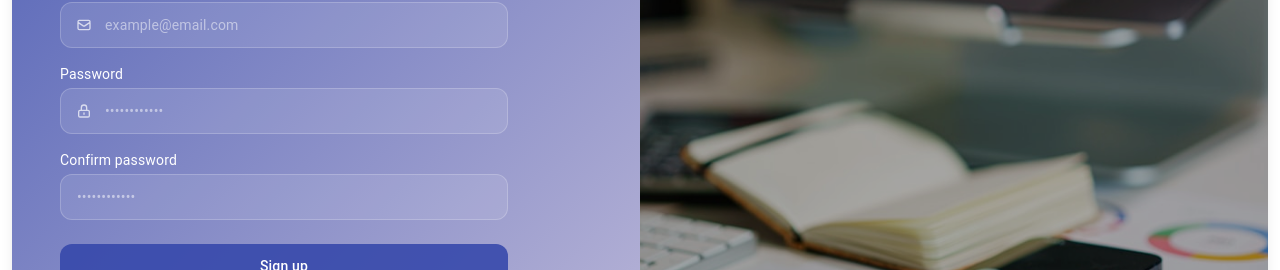
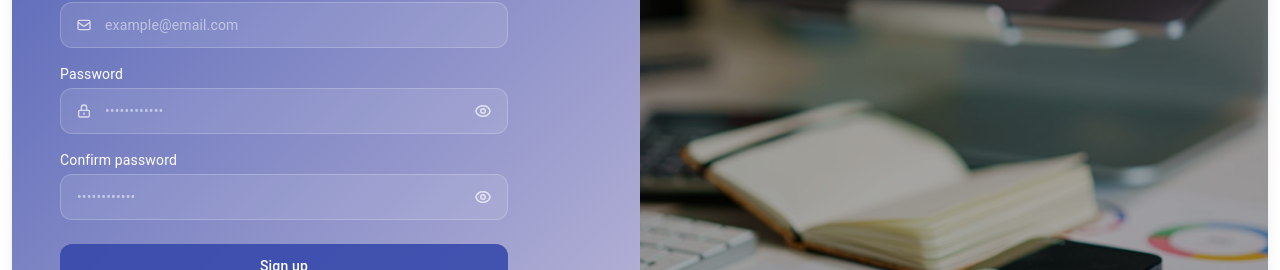
Before and after one commit to Seraj-Omar/Personal-Finance-and-Bill-Splitting-Assistant, a Next.js app: page /auth/register in a window 1280 px wide. Shown: the part 280-550 px from the top of the page. Built offline with nearby package versions, Linux system fonts and the light colour scheme; what @mui/material-nextjs would draw is missing.

Commit message:
add HiOutlineEye to password

```diff
--- a/src/modules/auth/components/AuthForm.tsx
+++ b/src/modules/auth/components/AuthForm.tsx
@@ -8,6 +8,7 @@ import { loginSchema, registerSchema } from "../schema/auth.schema";
 import { z } from "zod";
 import { useRouter } from "next/navigation";
 import { loginUser, registerUser } from "../services/auth.api";
+import { HiOutlineEye, HiOutlineEyeOff } from "react-icons/hi";
 
 
 import {
@@ -32,6 +33,8 @@ const router = useRouter();
   // 🔹 schema حسب النوع
   const schema = isRegister ? registerSchema : loginSchema;
 const [loading, setLoading] = useState(false);
+const [showPassword, setShowPassword] = useState(false);
+const [showConfirmPassword, setShowConfirmPassword] = useState(false);
 
   const {
     register,
@@ -127,15 +130,31 @@ const onSubmit = async (data: FormData) => {
 {/* Password */}
 <div>
   <label className="block text-sm mb-1">Password</label>
+
   <div className="relative">
     <HiOutlineLockClosed className="absolute left-4 top-1/2 -translate-y-1/2 text-white/70" />
+
     <input
       {...register("password")}
-              type="password"
+      type={showPassword ? "text" : "password"}
       placeholder="••••••••••••"
-              className="w-full rounded-xl bg-white/10 border border-white/20 pl-11 pr-4 py-3 text-sm outline-none focus:border-white/40"
+      className="w-full rounded-xl bg-white/10 border border-white/20 pl-11 pr-11 py-3 text-sm outline-none focus:border-white/40"
     />
+
+    {/* Eye icon */}
+    <button
+      type="button"
+      onClick={() => setShowPassword((prev) => !prev)}
+      className="absolute right-4 top-1/2 -translate-y-1/2 text-white/70 hover:text-white"
+    >
+      {showPassword ? (
+        <HiOutlineEyeOff size={18} />
+      ) : (
+        <HiOutlineEye size={18} />
+      )}
+    </button>
   </div>
+
   {errors.password && (
     <p className="text-red-700 text-xs mt-1">
       {errors.password.message}
@@ -147,12 +166,30 @@ const onSubmit = async (data: FormData) => {
 {isRegister && (
   <div>
     <label className="block text-sm mb-1">Confirm password</label>
+
+    <div className="relative">
       <input
         {...register("confirmPassword")}
-              type="password"
+        type={showConfirmPassword ? "text" : "password"}
         placeholder="••••••••••••"
-              className="w-full rounded-xl bg-white/10 border border-white/20 px-4 py-3 text-sm outline-none focus:border-white/40"
+        className="w-full rounded-xl bg-white/10 border border-white/20 px-4 pr-11 py-3 text-sm outline-none focus:border-white/40"
       />
+
+      <button
+        type="button"
+        onClick={() =>
+          setShowConfirmPassword((prev) => !prev)
+        }
+        className="absolute right-4 top-1/2 -translate-y-1/2 text-white/70 hover:text-white"
+      >
+        {showConfirmPassword ? (
+          <HiOutlineEyeOff size={18} />
+        ) : (
+          <HiOutlineEye size={18} />
+        )}
+      </button>
+    </div>
+
     {"confirmPassword" in errors && errors.confirmPassword && (
       <p className="text-red-700 text-xs mt-1">
         {errors.confirmPassword.message}
@@ -160,6 +197,7 @@ const onSubmit = async (data: FormData) => {
     )}
   </div>
 )}
+
 
         {/* Remember / Forgot */}
         {!isRegister && (
```
Lines whose indentation alone changed are shown as unchanged.
